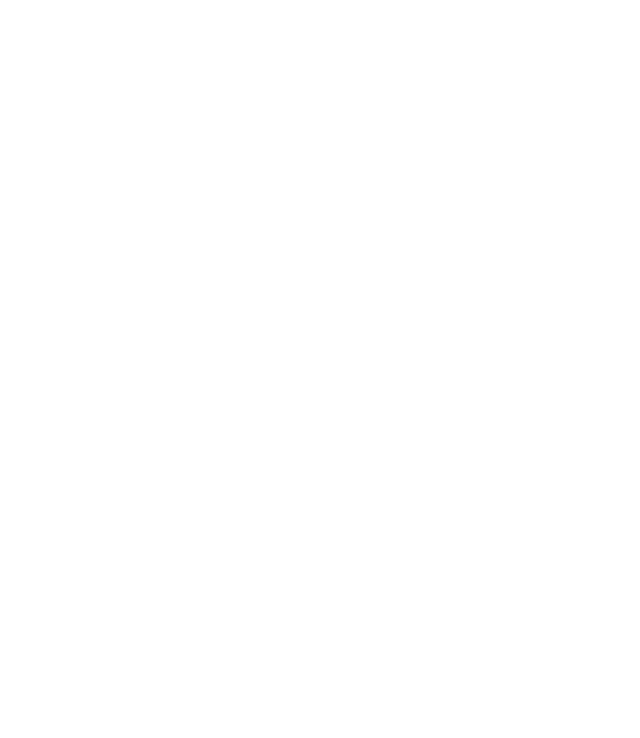
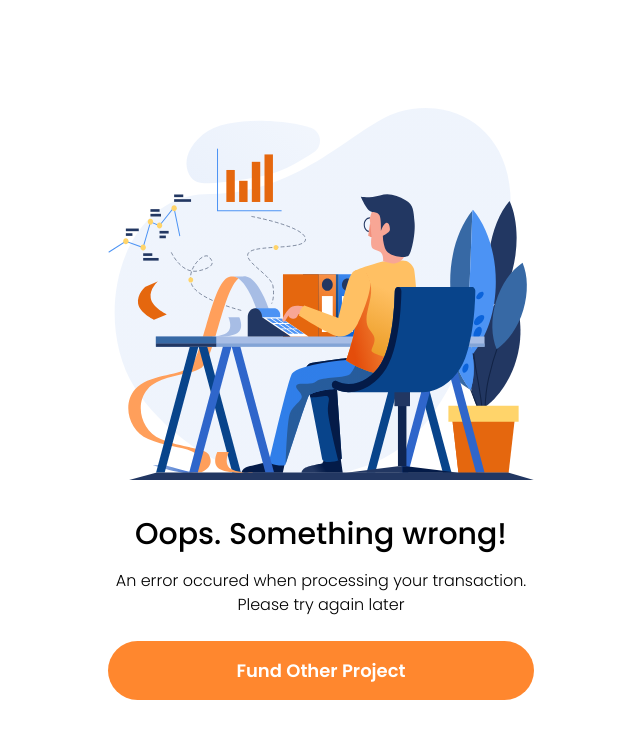
Before and after one commit to rifaimartin/backer-startup-fe, a Nuxt app: page /transaction/error in a window 1280 px wide. Before the commit this address had no page. Shown: the top 738 px of the page, without its empty margins (319-959 px from the left). Built offline with nearby package versions, Linux system fonts and the light colour scheme.

Commit message:
feat(page-transaction-respond): add page transaction respond

```diff
--- /dev/null
+++ b/pages/transaction/error.vue
@@ -0,0 +1,30 @@
+<template>
+  <div class="container mx-auto h-screen flex justify-center items-center">
+    <div class="w-full lg:w-1/3 px-10 lg:px-0">
+      <div class="flex justify-center items-center mx-auto mt-6 mb-8">
+        <img src="/funded-illustration.svg" alt="" class="w-full" />
+      </div>
+      <h2 class="font-medium mb-3 text-3xl text-center">
+        Oops. Something wrong!
+      </h2>
+      <p class="text-center font-light">
+       An error occured when processing your transaction. <br>
+       Please try again later
+      </p>
+      <div class="mb-4 mt-6">
+        <div class="mb-3">
+          <button @click="$router.push({ path: '/' })"
+            class="block w-full bg-orange-button hover:bg-green-button text-white font-semibold px-6 py-4 text-lg rounded-full">
+            Fund Other Project
+          </button>
+        </div>
+      </div>
+    </div>
+  </div>
+</template>
+
+<script>
+  export default {
+    layout: 'success'
+  }
+</script>
--- /dev/null
+++ b/pages/transaction/unfinish.vue
@@ -0,0 +1,29 @@
+<template>
+  <div class="container mx-auto h-screen flex justify-center items-center">
+    <div class="w-full lg:w-1/3 px-10 lg:px-0">
+      <div class="flex justify-center items-center mx-auto mt-6 mb-8">
+        <img src="/funded-illustration.svg" alt="" class="w-full" />
+      </div>
+      <h2 class="font-medium mb-3 text-3xl text-center">
+        Transaction unfinished
+      </h2>
+      <p class="text-center font-light">
+       Your transaction is canceled
+      </p>
+      <div class="mb-4 mt-6">
+        <div class="mb-3">
+          <button @click="$router.push({ path: '/' })"
+            class="block w-full bg-orange-button hover:bg-green-button text-white font-semibold px-6 py-4 text-lg rounded-full">
+            Fund Other Project
+          </button>
+        </div>
+      </div>
+    </div>
+  </div>
+</template>
+
+<script>
+  export default {
+    layout: 'success'
+  }
+</script>
```
Also changed, not shown: pages/transaction/finish.vue (renamed from pages/fund-success.vue).
